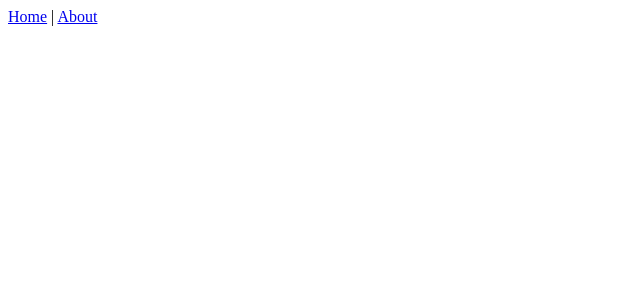
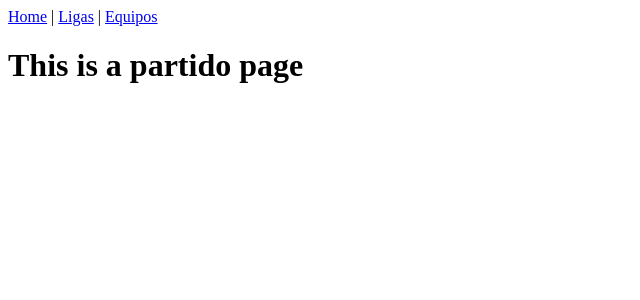
Before and after one commit to MikeSupelano/IPCOM-frontend-test, a Vue app: page /partido/1 in a window 1280 px wide. Shown: the top 300 px of the page, without its empty margins (0-640 px from the left). Built offline with nearby package versions, Linux system fonts and the light colour scheme; no server answers.

Commit message:
Router config

```diff
--- a/src/App.vue
+++ b/src/App.vue
@@ -2,7 +2,8 @@
   <div id="app">
     <div id="nav">
       <router-link to="/">Home</router-link> |
-      <router-link to="/about">About</router-link>
+      <router-link to="/ligas">Ligas</router-link> |
+      <router-link to="/equipos">Equipos</router-link>
     </div>
     <router-view/>
   </div>
--- a/src/components/PartidoBlock.vue
+++ b/src/components/PartidoBlock.vue
@@ -1,9 +1,9 @@
 <template>
-  <div class="thumbnail"></div>
+  <div class="partido"></div>
 </template>
 <script>
 export default {
-  name: "Thumbnail",
+  name: "Partido",
   props: ["partido"]
 }
 </script>
--- a/src/router/index.js
+++ b/src/router/index.js
@@ -11,12 +11,44 @@ const routes = [
     component: Home
   },
   {
-    path: '/about',
-    name: 'About',
+    path: '/ligas/',
+    name: 'Ligas',
     // route level code-splitting
     // this generates a separate chunk (about.[hash].js) for this route
     // which is lazy-loaded when the route is visited.
-    component: () => import(/* webpackChunkName: "about" */ '../views/About.vue')
+    component: () => import(/* webpackChunkName: "ligas" */ '../views/Lista.vue')
+  },
+  {
+    path: '/ligas/:idLiga',
+    name: 'Liga',
+    // route level code-splitting
+    // this generates a separate chunk (about.[hash].js) for this route
+    // which is lazy-loaded when the route is visited.
+    component: () => import(/* webpackChunkName: "liga" */ '../views/Detalle.vue')
+  },
+  {
+    path: '/equipos/',
+    name: 'Equipos',
+    // route level code-splitting
+    // this generates a separate chunk (about.[hash].js) for this route
+    // which is lazy-loaded when the route is visited.
+    component: () => import(/* webpackChunkName: "equipos" */ '../views/Lista.vue')
+  },
+  {
+    path: '/equipos/:idEquipo',
+    name: 'Equipo',
+    // route level code-splitting
+    // this generates a separate chunk (about.[hash].js) for this route
+    // which is lazy-loaded when the route is visited.
+    component: () => import(/* webpackChunkName: "equipo" */ '../views/Detalle.vue')
+  },
+  {
+    path: '/partido/:idPartido',
+    name: 'Partido',
+    // route level code-splitting
+    // this generates a separate chunk (about.[hash].js) for this route
+    // which is lazy-loaded when the route is visited.
+    component: () => import(/* webpackChunkName: "partido" */ '../views/Partido.vue')
   }
 ]
 
--- a/src/views/About.vue
+++ /dev/null
@@ -1,5 +0,0 @@
-<template>
-  <div class="about">
-    <h1>This is an about page</h1>
-  </div>
-</template>
--- /dev/null
+++ b/src/views/Detalle.vue
@@ -0,0 +1,12 @@
+<template>
+  <div class="detalle">
+    <h1>This is a detail page</h1>
+  </div>
+</template>
+<script>
+export default {
+  name: 'DetalleView',
+  components: {
+  }
+}
+</script>
--- /dev/null
+++ b/src/views/Lista.vue
@@ -0,0 +1,12 @@
+<template>
+  <div class="lista">
+    <h1>This is a lista page</h1>
+  </div>
+</template>
+<script>
+export default {
+  name: 'Lista',
+  components: {
+  }
+}
+</script>
--- /dev/null
+++ b/src/views/Partido.vue
@@ -0,0 +1,13 @@
+<template>
+  <div class="partido-view">
+    <h1>This is a partido page</h1>
+  </div>
+</template>
+
+<script>
+export default {
+  name: 'PartidoView',
+  components: {
+  }
+}
+</script>
```
